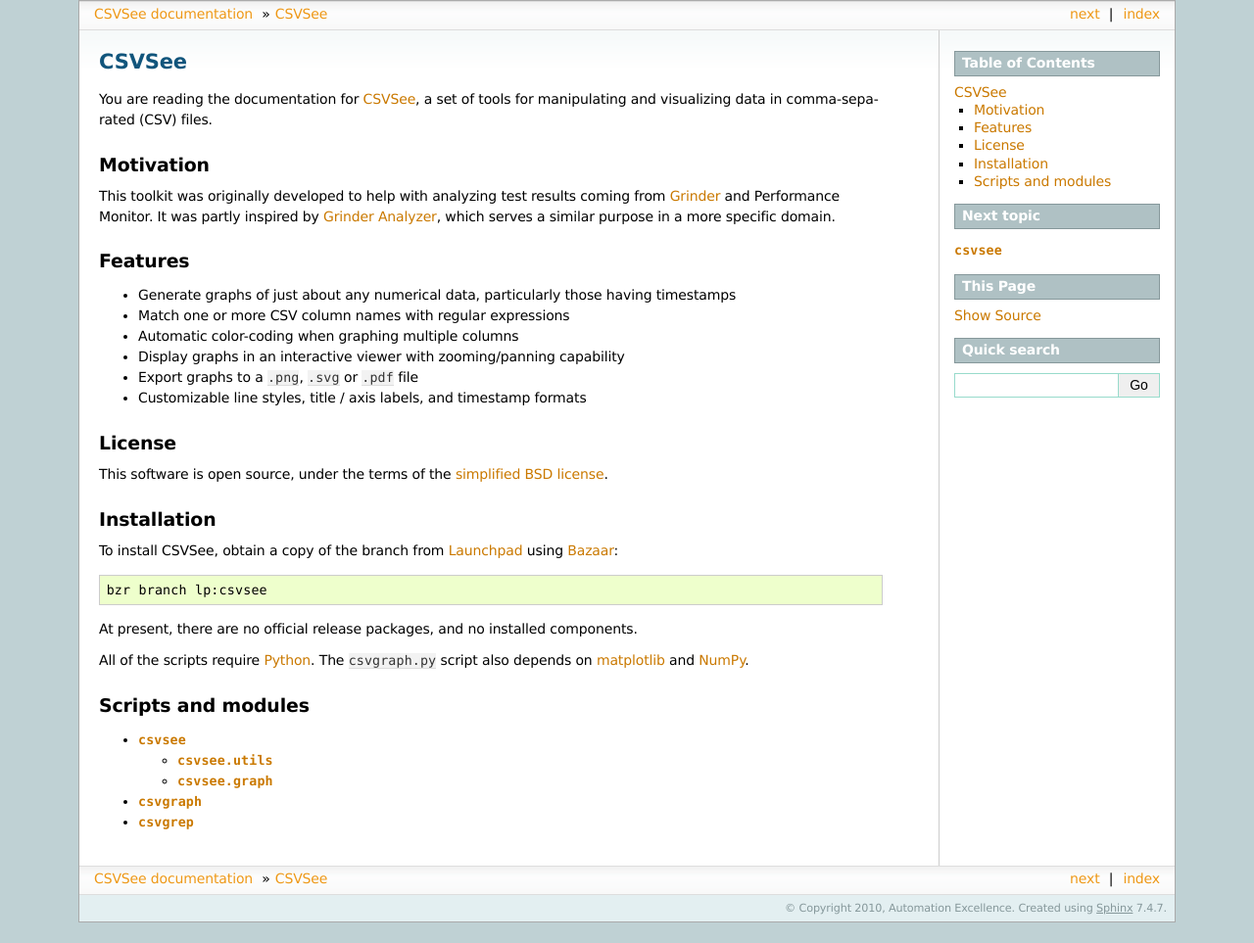
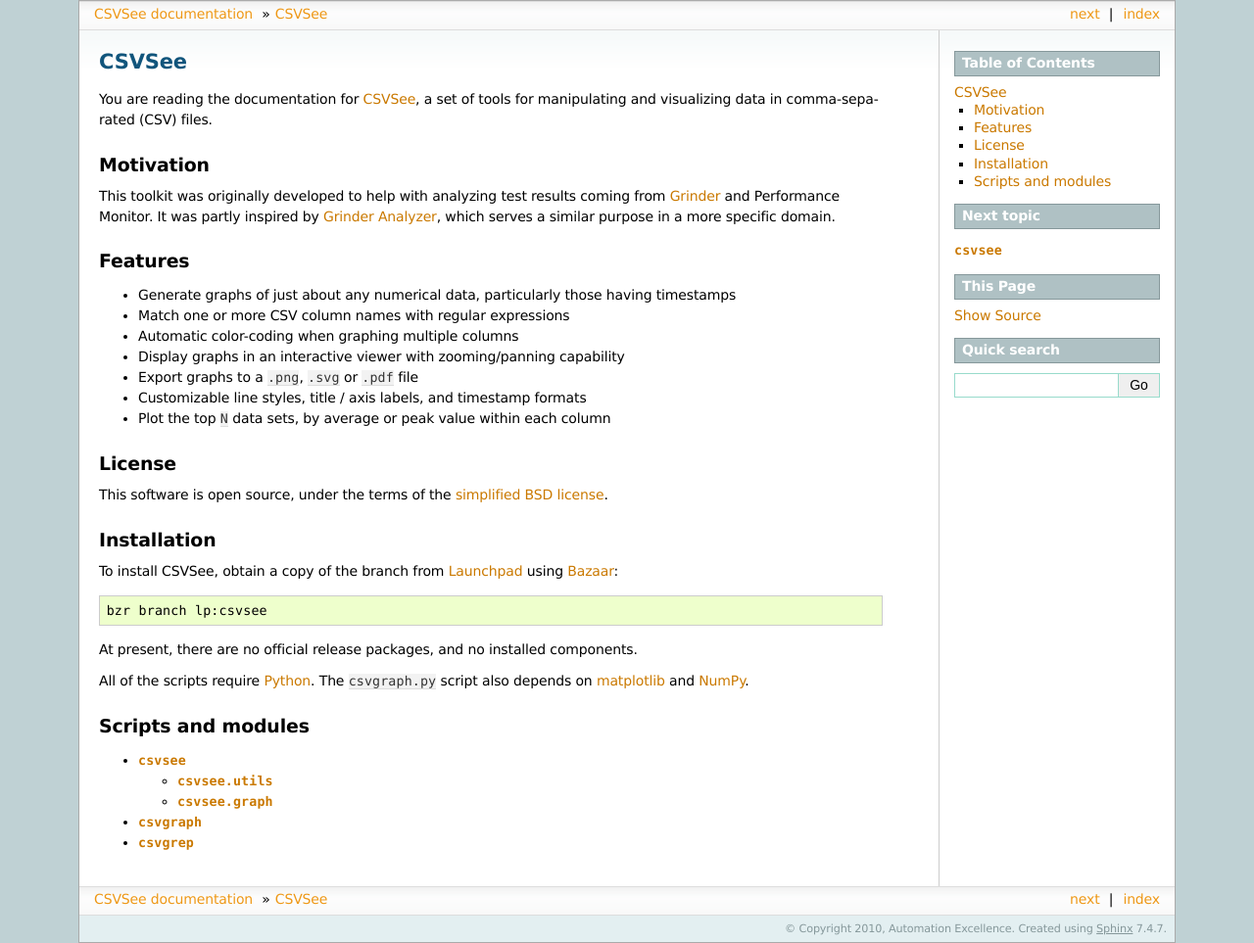
Before and after one commit to a-e/csvsee, a Sphinx documentation site: the page built from docs/index.rst, in a window 1280 px wide. Shown: the whole page at 98% size. Built offline with Sphinx 7.4.7, drawn with Linux system fonts in a browser that asks for light colours; before the commit the page ends 942 px from its top, so only the background shows below that.

Commit message:
Added note about top N avg/peak

```diff
--- a/docs/index.rst
+++ b/docs/index.rst
@@ -29,6 +29,7 @@
 * Display graphs in an interactive viewer with zooming/panning capability
 * Export graphs to a ``.png``, ``.svg`` or ``.pdf`` file
 * Customizable line styles, title / axis labels, and timestamp formats
+* Plot the top ``N`` data sets, by average or peak value within each column
 
 
 License
```
